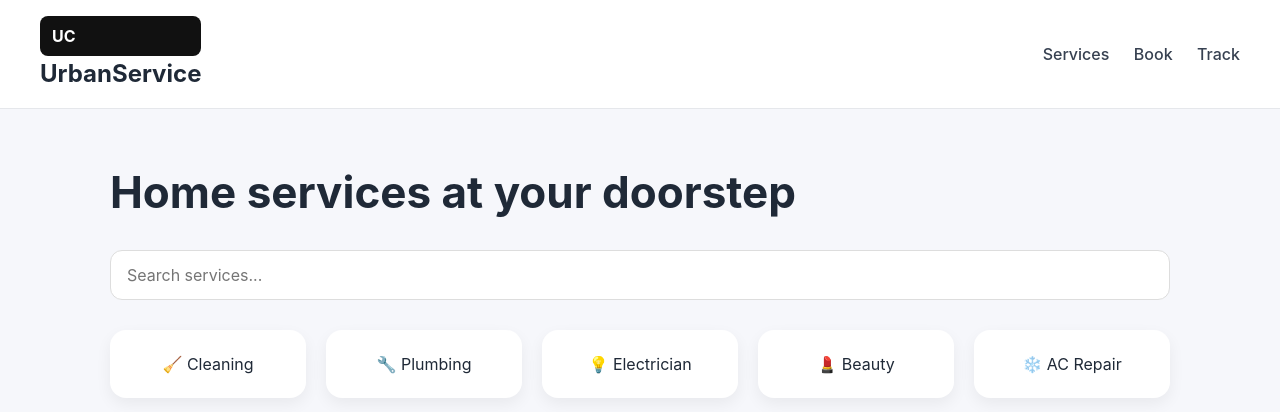
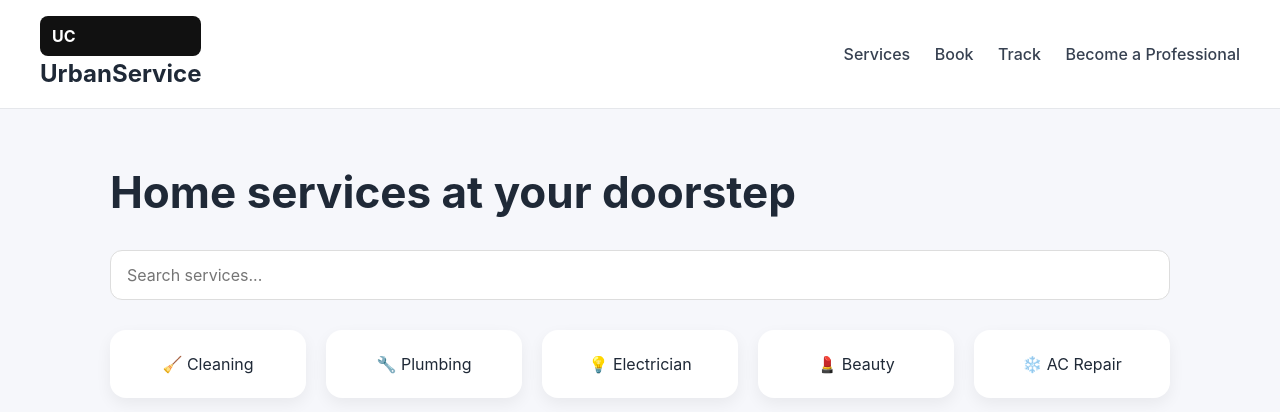
Before and after one commit to aryanpopalghat233-pixel/URBANSERVICS, a website: page public/index.html in a window 1280 px wide. Drawn offline with Linux system fonts and the light colour scheme.

Commit message:
Update index.html

```diff
--- a/public/index.html
+++ b/public/index.html
@@ -12,6 +12,7 @@
 <a href="services.html">Services</a>
 <a href="booking.html">Book</a>
 <a href="tracking.html">Track</a>
+<a href="worker.html">Become a Professional</a>
 </div>
 </nav>
 
```
